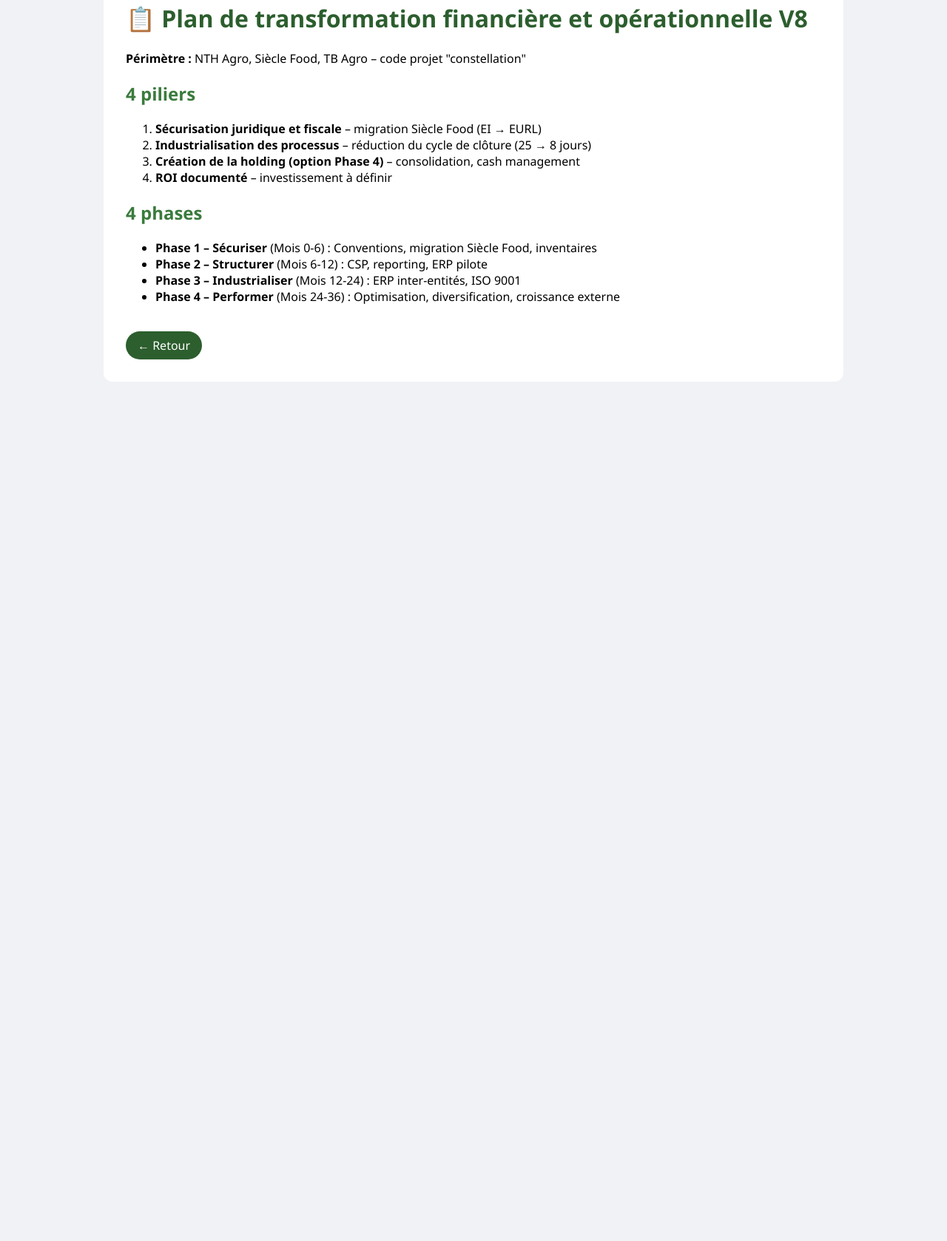
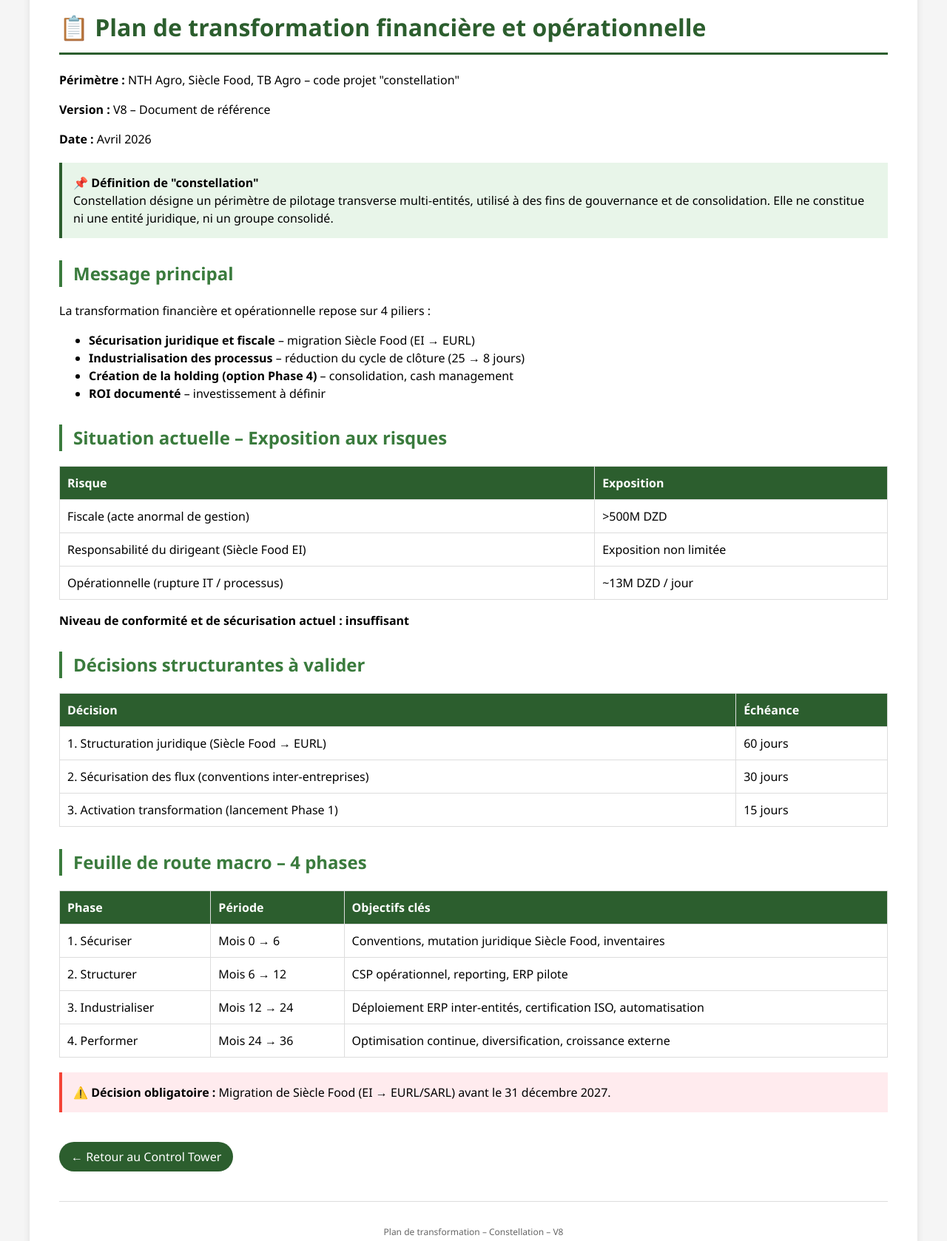
Before and after one commit to mmlbo/constellation-transformation, a plain HTML site: page 01_TRANSFORMATION_ENGINE/Plan_transformation_V8.html in a window 1280 px wide. Shown: the part 88-1766 px from the top of the page at 74% size. Before the commit the page ends 800 px from the top, so only its background shows below. Drawn offline with Linux system fonts and the light colour scheme.

Commit message:
Enrichissement Plan_transformation_V8.html

```diff
--- a/01_TRANSFORMATION_ENGINE/Plan_transformation_V8.html
+++ b/01_TRANSFORMATION_ENGINE/Plan_transformation_V8.html
@@ -1,26 +1,85 @@
 <!DOCTYPE html>
-<html>
-<head><meta charset="UTF-8"><title>Plan transformation V8</title>
-<style>body{font-family:'Segoe UI',Arial;padding:40px;max-width:1000px;margin:0 auto;background:#f0f2f5;}
-.container{background:white;padding:30px;border-radius:12px;}
-h1{color:#2c5e2e;}h2{color:#3a7b3d;}.back{margin-top:20px;display:inline-block;background:#2c5e2e;color:white;padding:8px 16px;border-radius:20px;text-decoration:none;}
-</style>
+<html lang="fr">
+<head>
+    <meta charset="UTF-8">
+    <title>Plan de transformation financière et opérationnelle – V8</title>
+    <style>
+        body { font-family: 'Segoe UI', Arial, sans-serif; line-height: 1.5; max-width: 1200px; margin: 0 auto; padding: 40px; background: #f5f5f5; }
+        .document { background: white; padding: 40px; border-radius: 12px; box-shadow: 0 2px 10px rgba(0,0,0,0.1); }
+        h1 { color: #2c5e2e; border-bottom: 3px solid #2c5e2e; padding-bottom: 10px; }
+        h2 { color: #3a7b3d; margin-top: 30px; border-left: 4px solid #3a7b3d; padding-left: 15px; }
+        h3 { color: #4a8c4d; margin-top: 20px; }
+        table { width: 100%; border-collapse: collapse; margin: 15px 0; }
+        th, td { border: 1px solid #ddd; padding: 10px; text-align: left; vertical-align: top; }
+        th { background: #2c5e2e; color: white; }
+        .definition { background: #e8f5e9; padding: 15px; border-left: 4px solid #2c5e2e; margin: 20px 0; }
+        .alert { background: #ffebee; padding: 15px; border-left: 4px solid #f44336; margin: 20px 0; }
+        .footer { margin-top: 40px; padding-top: 20px; border-top: 1px solid #ddd; text-align: center; font-size: 12px; color: #666; }
+        .back { display: inline-block; margin-top: 20px; background: #2c5e2e; color: white; padding: 8px 16px; border-radius: 20px; text-decoration: none; }
+    </style>
 </head>
 <body>
-<div class="container">
-<h1>📋 Plan de transformation financière et opérationnelle V8</h1>
-<p><strong>Périmètre :</strong> NTH Agro, Siècle Food, TB Agro – code projet "constellation"</p>
-<h2>4 piliers</h2>
-<ol><li><strong>Sécurisation juridique et fiscale</strong> – migration Siècle Food (EI → EURL)</li>
-<li><strong>Industrialisation des processus</strong> – réduction du cycle de clôture (25 → 8 jours)</li>
-<li><strong>Création de la holding (option Phase 4)</strong> – consolidation, cash management</li>
-<li><strong>ROI documenté</strong> – investissement à définir</li></ol>
-<h2>4 phases</h2>
-<ul><li><strong>Phase 1 – Sécuriser</strong> (Mois 0-6) : Conventions, migration Siècle Food, inventaires</li>
-<li><strong>Phase 2 – Structurer</strong> (Mois 6-12) : CSP, reporting, ERP pilote</li>
-<li><strong>Phase 3 – Industrialiser</strong> (Mois 12-24) : ERP inter-entités, ISO 9001</li>
-<li><strong>Phase 4 – Performer</strong> (Mois 24-36) : Optimisation, diversification, croissance externe</li></ul>
-<a href="../index.html" class="back">← Retour</a>
+<div class="document">
+    <h1>📋 Plan de transformation financière et opérationnelle</h1>
+    <p><strong>Périmètre :</strong> NTH Agro, Siècle Food, TB Agro – code projet "constellation"</p>
+    <p><strong>Version :</strong> V8 – Document de référence</p>
+    <p><strong>Date :</strong> Avril 2026</p>
+
+    <div class="definition">
+        <strong>📌 Définition de "constellation"</strong><br>
+        Constellation désigne un périmètre de pilotage transverse multi-entités, utilisé à des fins de gouvernance et de consolidation. Elle ne constitue ni une entité juridique, ni un groupe consolidé.
+    </div>
+
+    <h2>Message principal</h2>
+    <p>La transformation financière et opérationnelle repose sur 4 piliers :</p>
+    <ul>
+        <li><strong>Sécurisation juridique et fiscale</strong> – migration Siècle Food (EI → EURL)</li>
+        <li><strong>Industrialisation des processus</strong> – réduction du cycle de clôture (25 → 8 jours)</li>
+        <li><strong>Création de la holding (option Phase 4)</strong> – consolidation, cash management</li>
+        <li><strong>ROI documenté</strong> – investissement à définir</li>
+    </ul>
+
+    <h2>Situation actuelle – Exposition aux risques</h2>
+    <table>
+        <thead><tr><th>Risque</th><th>Exposition</th></tr></thead>
+        <tbody>
+            <tr><td class="text-bold">Fiscale (acte anormal de gestion)</td><td>&gt;500M DZD</td></tr>
+            <tr><td class="text-bold">Responsabilité du dirigeant (Siècle Food EI)</td><td>Exposition non limitée</td></tr>
+            <tr><td class="text-bold">Opérationnelle (rupture IT / processus)</td><td>~13M DZD / jour</td></tr>
+        </tbody>
+    </table>
+    <p><strong>Niveau de conformité et de sécurisation actuel : insuffisant</strong></p>
+
+    <h2>Décisions structurantes à valider</h2>
+    <table>
+        <thead><tr><th>Décision</th><th>Échéance</th></tr></thead>
+        <tbody>
+            <tr><td class="text-bold">1. Structuration juridique (Siècle Food → EURL)</td><td>60 jours</td></tr>
+            <tr><td class="text-bold">2. Sécurisation des flux (conventions inter-entreprises)</td><td>30 jours</td></tr>
+            <tr><td class="text-bold">3. Activation transformation (lancement Phase 1)</td><td>15 jours</td></tr>
+        </tbody>
+    </table>
+
+    <h2>Feuille de route macro – 4 phases</h2>
+    <table>
+        <thead><tr><th>Phase</th><th>Période</th><th>Objectifs clés</th></tr></thead>
+        <tbody>
+            <tr><td class="text-bold">1. Sécuriser</td><td>Mois 0 → 6</td><td>Conventions, mutation juridique Siècle Food, inventaires</td></tr>
+            <tr><td class="text-bold">2. Structurer</td><td>Mois 6 → 12</td><td>CSP opérationnel, reporting, ERP pilote</td></tr>
+            <tr><td class="text-bold">3. Industrialiser</td><td>Mois 12 → 24</td><td>Déploiement ERP inter-entités, certification ISO, automatisation</td></tr>
+            <tr><td class="text-bold">4. Performer</td><td>Mois 24 → 36</td><td>Optimisation continue, diversification, croissance externe</td></tr>
+        </tbody>
+    </table>
+
+    <div class="alert">
+        <strong>⚠️ Décision obligatoire :</strong> Migration de Siècle Food (EI → EURL/SARL) avant le 31 décembre 2027.
+    </div>
+
+    <a href="../index.html" class="back">← Retour au Control Tower</a>
+
+    <div class="footer">
+        <p>Plan de transformation – Constellation – V8</p>
+    </div>
 </div>
 </body>
 </html>
```
